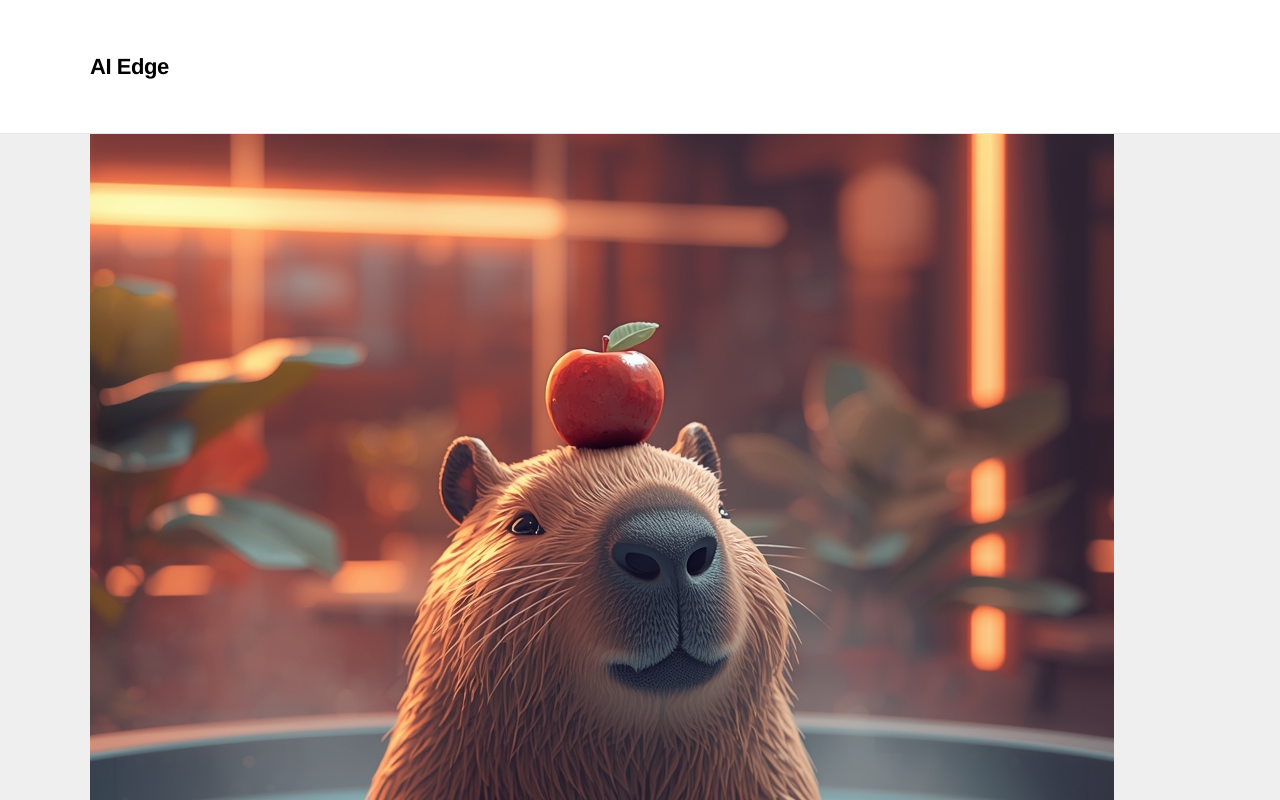
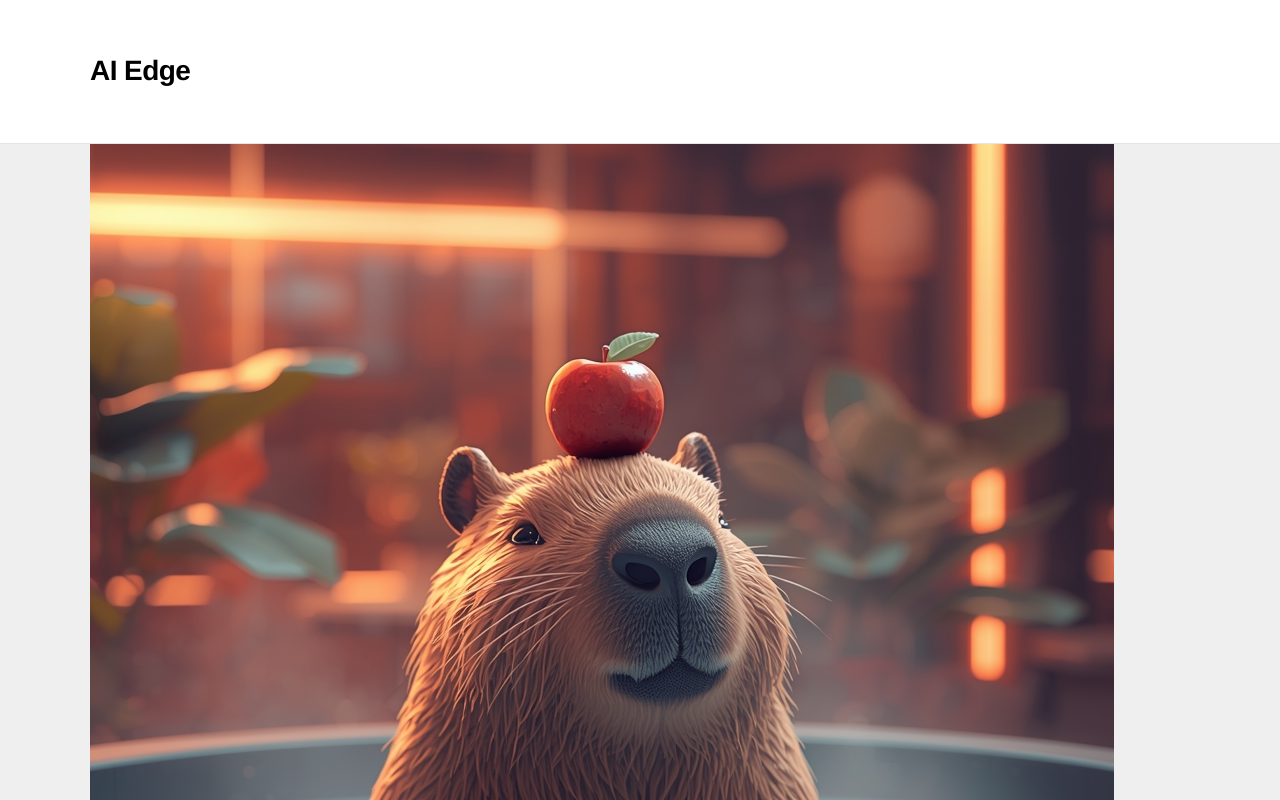
Before and after one commit to AlexSong-star/laow-blog, a Next.js app: page /about in a window 1280 px wide. Shown: the top 800 px of the page. Built offline with nearby package versions, Linux system fonts and the light colour scheme.

Commit message:
feat: 作者名字, Ringside字体, logo 28px

```diff
--- a/src/app/globals.css
+++ b/src/app/globals.css
@@ -13,7 +13,7 @@
 * { box-sizing: border-box; }
 
 body {
-  font-family: 'Helvetica Neue', Helvetica, Arial, sans-serif;
+  font-family: 'Ringside Compressed A', 'Helvetica Neue', Helvetica, Arial, sans-serif;
   background: var(--bg-light);
   color: var(--text-primary);
   margin: 0;
@@ -41,7 +41,7 @@ body {
   align-items: center;
 }
 .logo {
-  font-size: 22px;
+  font-size: 28px;
   font-weight: 700;
   color: var(--text-primary);
   text-decoration: none;
--- a/src/app/posts/[slug]/page.tsx
+++ b/src/app/posts/[slug]/page.tsx
@@ -54,7 +54,7 @@ export default async function PostPage({ params }: Props) {
         {/* 日期信息 */}
         <div className="article-wrapper">
           <span className="blog-entry-category">
-            {new Date(post.date).toLocaleDateString('en-GB', { day: 'numeric', month: 'long', year: 'numeric' })}
+            Posted by 宋强, {new Date(post.date).toLocaleDateString('en-GB', { day: 'numeric', month: 'long', year: 'numeric' })}
           </span>
         </div>
 
```
